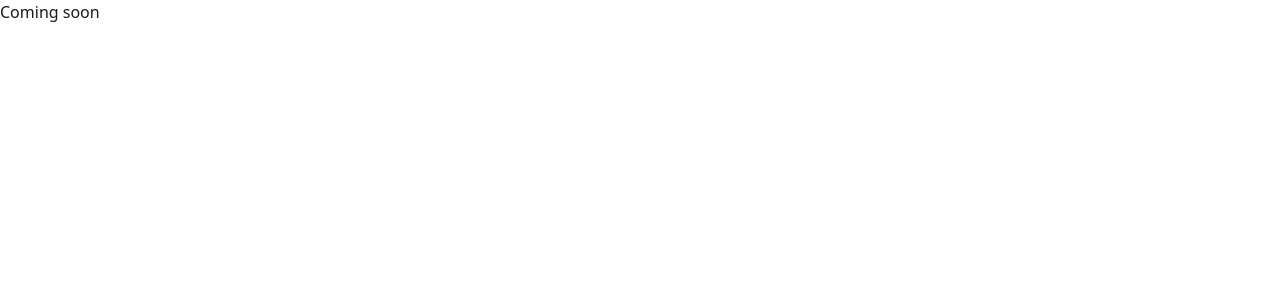
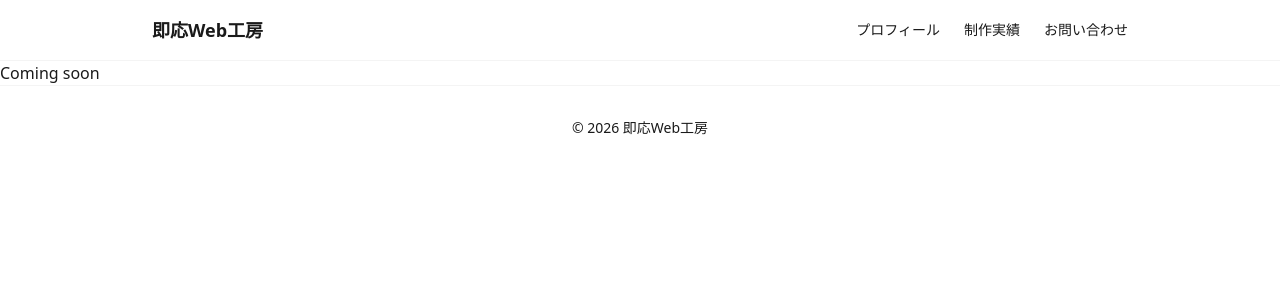
Before and after one commit to ksmrenasciment/sokuou-web-koubou-portfolio, a Next.js app: page / in a window 1280 px wide. Shown: the top 300 px of the page. Built offline with nearby package versions, Linux system fonts and the light colour scheme.

Commit message:
feat: add site header and footer

```diff
--- a/app/layout.tsx
+++ b/app/layout.tsx
@@ -1,4 +1,6 @@
 import type { Metadata } from 'next';
+import Header from '@/components/Header';
+import Footer from '@/components/Footer';
 import './globals.css';
 
 export const metadata: Metadata = {
@@ -13,7 +15,11 @@
 }) {
   return (
     <html lang="ja">
-      <body>{children}</body>
+      <body>
+        <Header />
+        {children}
+        <Footer />
+      </body>
     </html>
   );
 }
--- /dev/null
+++ b/components/Footer.tsx
@@ -0,0 +1,7 @@
+export default function Footer() {
+  return (
+    <footer className="border-t border-base-gray py-8 text-center text-sm text-base-charcoal">
+      <p>&copy; {new Date().getFullYear()} 即応Web工房</p>
+    </footer>
+  );
+}
--- /dev/null
+++ b/components/Header.tsx
@@ -0,0 +1,18 @@
+import Link from 'next/link';
+
+export default function Header() {
+  return (
+    <header className="border-b border-base-gray">
+      <div className="mx-auto flex max-w-5xl items-center justify-between px-6 py-4">
+        <Link href="/" className="text-lg font-bold text-base-charcoal">
+          即応Web工房
+        </Link>
+        <nav className="flex gap-6 text-sm text-base-charcoal">
+          <Link href="/#about">プロフィール</Link>
+          <Link href="/#works">制作実績</Link>
+          <Link href="/#contact">お問い合わせ</Link>
+        </nav>
+      </div>
+    </header>
+  );
+}
```
Also changed, not shown: 2 other files (tests, documents, lock files or other folders).
